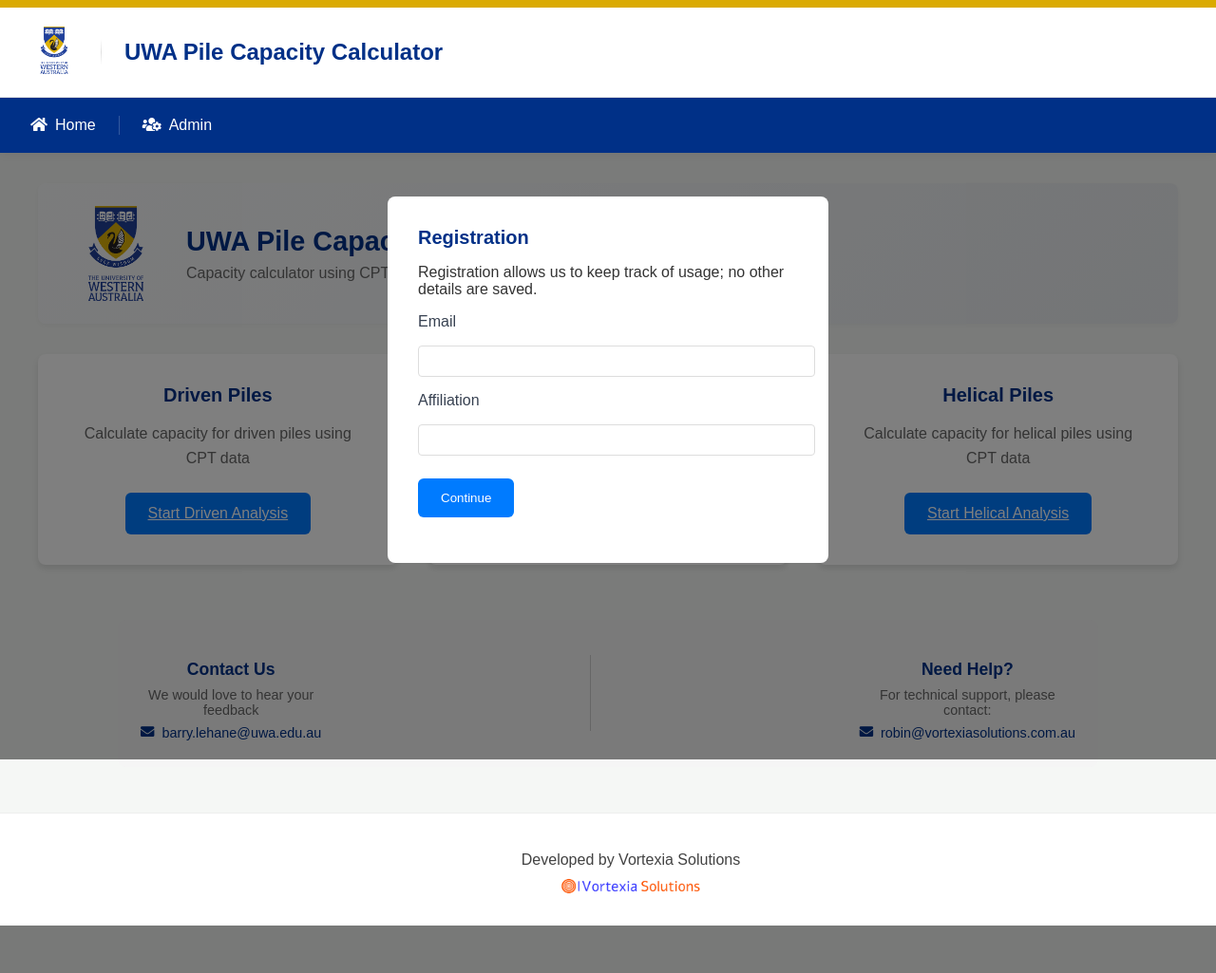
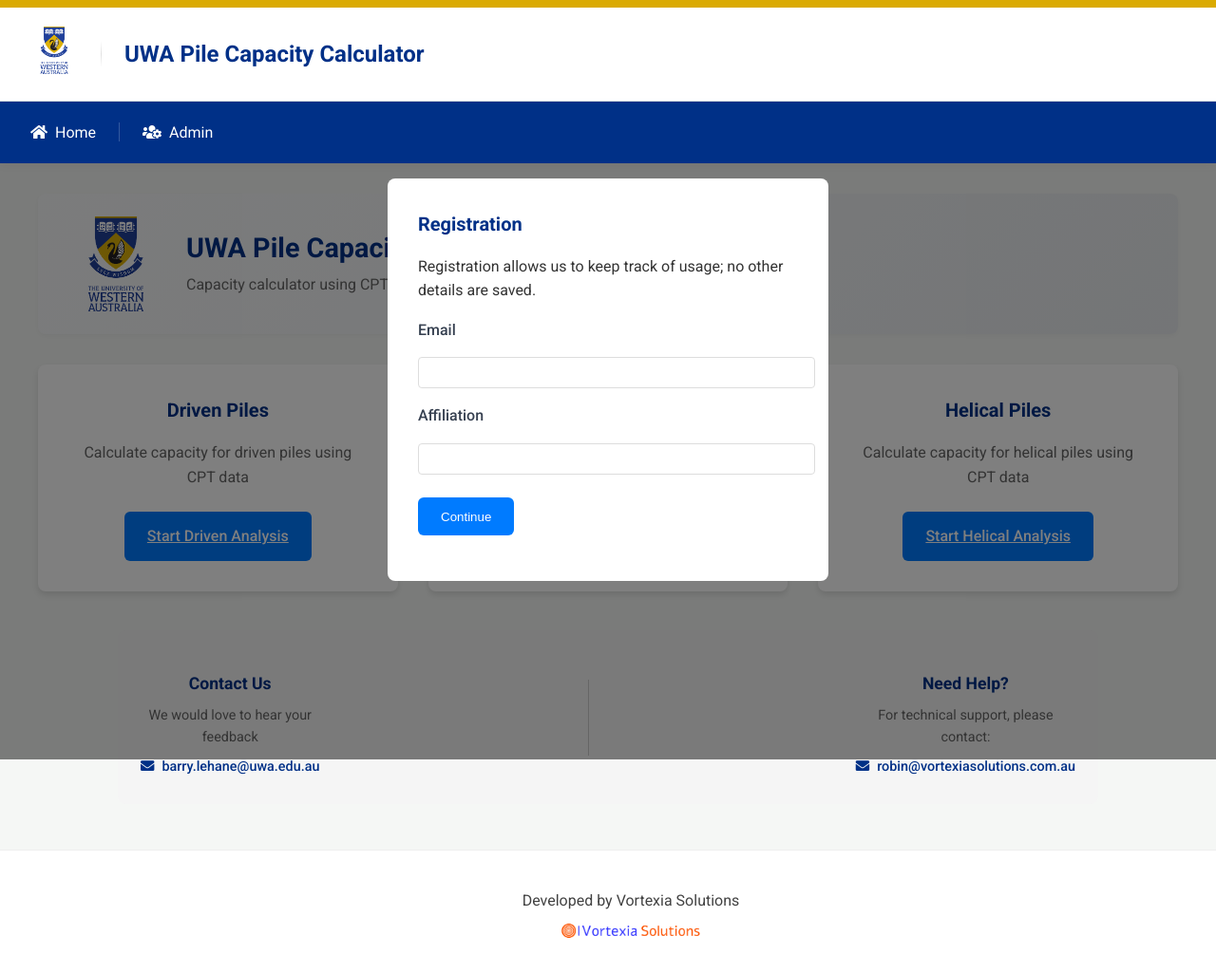
Before and after one commit to robvortexia/pile_capacity, a Flask app: page / in a window 1280 px wide; the page is wider, and only the part inside the window is pictured. Shown: that part at 95% size. Before the commit the page ends 975 px from the top of that part, so only its background shows below. Run offline with Flask 3, Linux system fonts and the light colour scheme; some libraries are stand-ins or nearby versions.

Commit message:
force scale settings

```diff
--- a/app/static/css/style.css
+++ b/app/static/css/style.css
@@ -9,12 +9,23 @@
     --border-radius: 8px;
 }
 
+html {
+    /* Force 100% zoom level as baseline */
+    zoom: 100%;
+    -webkit-text-size-adjust: 100%;
+    text-size-adjust: 100%;
+}
+
 body {
     margin: 0;
     padding: 0;
-    font-family: Arial, sans-serif;
+    font-family: 'Roboto', sans-serif;
+    line-height: 1.6;
     background-color: var(--background-color);
     color: var(--text-color);
+    font-size: 16px;
+    -webkit-font-smoothing: antialiased;
+    -moz-osx-font-smoothing: grayscale;
 }
 
 /* Navigation */
@@ -740,3 +751,11 @@ input[type="text"] {
     max-height: 300px;
     overflow-y: auto;
 }
+
+/* Use rem units for responsive scaling */
+.container {
+    width: 100%;
+    max-width: 75rem; /* instead of pixels */
+    margin: 0 auto;
+    padding: 1rem;
+}
```
